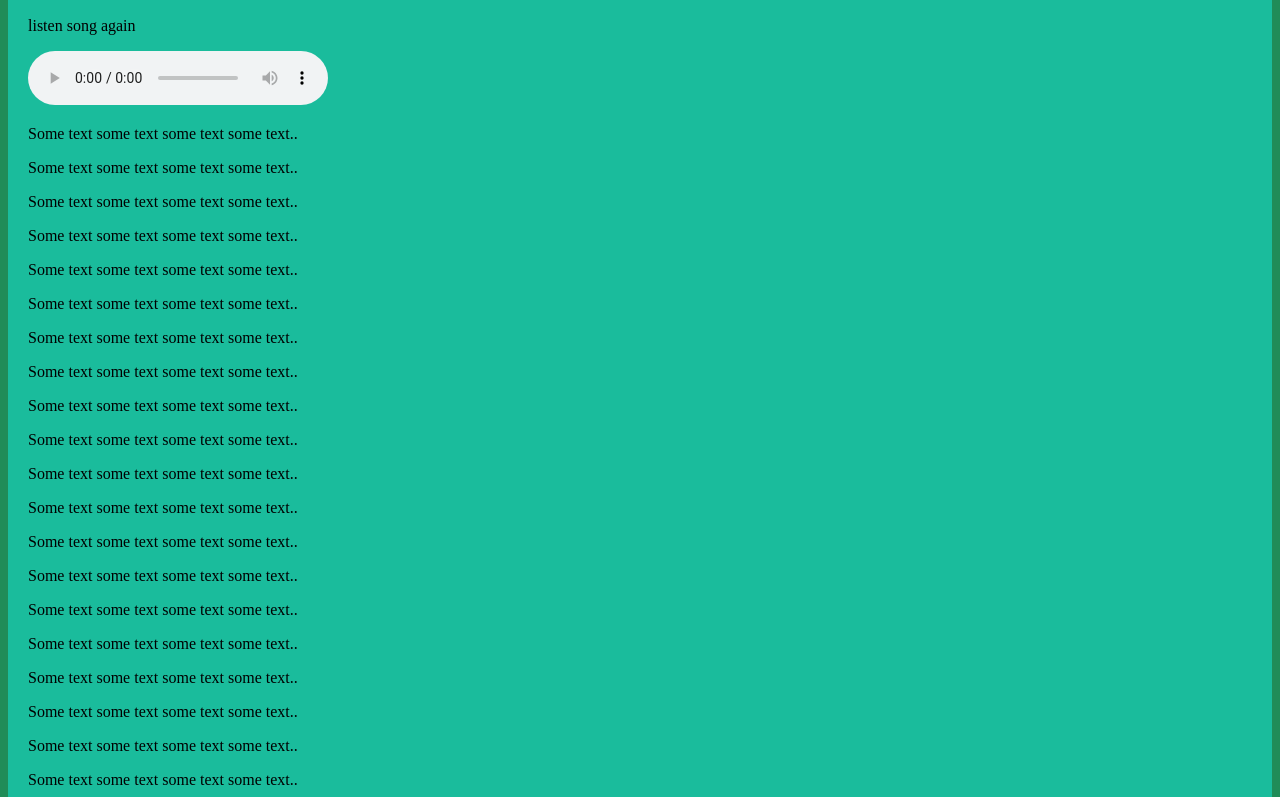
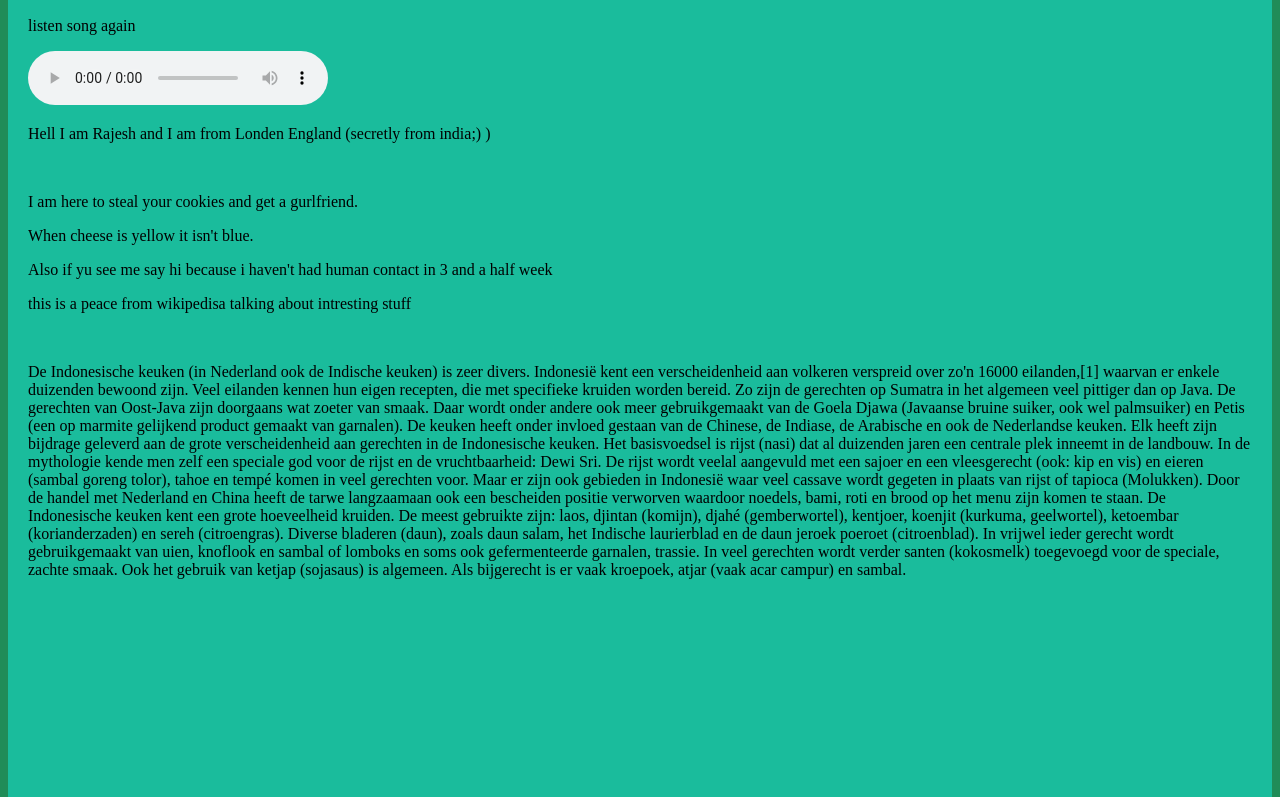
Before and after one commit to pcc136800/pcc136800, a plain HTML site: page index.html in a window 1280 px wide. Shown: the part 583-1380 px from the top of the page. Drawn offline with Linux system fonts and the light colour scheme.

Commit message:
Update index.html

```diff
--- a/index.html
+++ b/index.html
@@ -25,26 +25,24 @@
 Your browser does not support the audio element.
 </audio>
 
-  <p>Some text some text some text some text..</p>
-  <p>Some text some text some text some text..</p>
-  <p>Some text some text some text some text..</p>
-  <p>Some text some text some text some text..</p>
-  <p>Some text some text some text some text..</p>
-  <p>Some text some text some text some text..</p>
-  <p>Some text some text some text some text..</p>
-  <p>Some text some text some text some text..</p>
-  <p>Some text some text some text some text..</p>
-  <p>Some text some text some text some text..</p>
-  <p>Some text some text some text some text..</p>
-  <p>Some text some text some text some text..</p>
-  <p>Some text some text some text some text..</p>
-  <p>Some text some text some text some text..</p>
-  <p>Some text some text some text some text..</p>
-  <p>Some text some text some text some text..</p>
-  <p>Some text some text some text some text..</p>
-  <p>Some text some text some text some text..</p>
-  <p>Some text some text some text some text..</p>
-  <p>Some text some text some text some text..</p>
+  <p>Hell I am Rajesh and I am from Londen England (secretly from india;) )</p>
+<br>
+	<p>I am here to steal your cookies and get a gurlfriend.</p>
+	<p>When cheese is yellow it isn't blue.</p>
+	<p>Also if yu see me say hi because i haven't had human contact in 3 and a half week</p>
+	<p>this is a peace from wikipedisa talking about intresting stuff</p>
+	<br>
+	<p>De Indonesische keuken (in Nederland ook de Indische keuken) is zeer divers. Indonesië kent een verscheidenheid aan volkeren verspreid over zo'n 16000 eilanden,[1] waarvan er enkele duizenden bewoond zijn. Veel eilanden kennen hun eigen recepten, die met specifieke kruiden worden bereid. Zo zijn de gerechten op Sumatra in het algemeen veel pittiger dan op Java. De gerechten van Oost-Java zijn doorgaans wat zoeter van smaak. Daar wordt onder andere ook meer gebruikgemaakt van de Goela Djawa (Javaanse bruine suiker, ook wel palmsuiker) en Petis (een op marmite gelijkend product gemaakt van garnalen).
+
+De keuken heeft onder invloed gestaan van de Chinese, de Indiase, de Arabische en ook de Nederlandse keuken. Elk heeft zijn bijdrage geleverd aan de grote verscheidenheid aan gerechten in de Indonesische keuken.
+
+Het basisvoedsel is rijst (nasi) dat al duizenden jaren een centrale plek inneemt in de landbouw. In de mythologie kende men zelf een speciale god voor de rijst en de vruchtbaarheid: Dewi Sri. De rijst wordt veelal aangevuld met een sajoer en een vleesgerecht (ook: kip en vis) en eieren (sambal goreng tolor), tahoe en tempé komen in veel gerechten voor. Maar er zijn ook gebieden in Indonesië waar veel cassave wordt gegeten in plaats van rijst of tapioca (Molukken). Door de handel met Nederland en China heeft de tarwe langzaamaan ook een bescheiden positie verworven waardoor noedels, bami, roti en brood op het menu zijn komen te staan.
+
+De Indonesische keuken kent een grote hoeveelheid kruiden. De meest gebruikte zijn: laos, djintan (komijn), djahé (gemberwortel), kentjoer, koenjit (kurkuma, geelwortel), ketoembar (korianderzaden) en sereh (citroengras). Diverse bladeren (daun), zoals daun salam, het Indische laurierblad en de daun jeroek poeroet (citroenblad). In vrijwel ieder gerecht wordt gebruikgemaakt van uien, knoflook en sambal of lomboks en soms ook gefermenteerde garnalen, trassie.
+
+In veel gerechten wordt verder santen (kokosmelk) toegevoegd voor de speciale, zachte smaak. Ook het gebruik van ketjap (sojasaus) is algemeen.
+
+		Als bijgerecht is er vaak kroepoek, atjar (vaak acar campur) en sambal.</p>
 </div>
 
 
```
